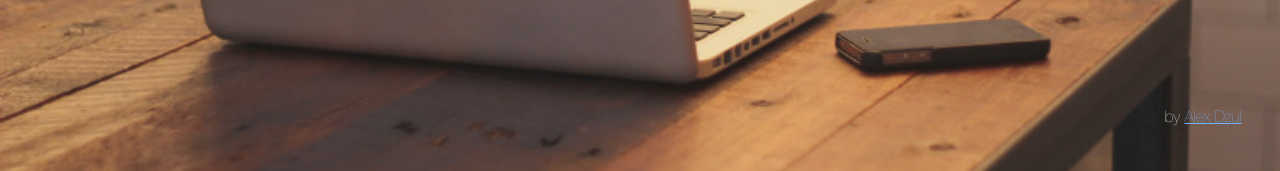
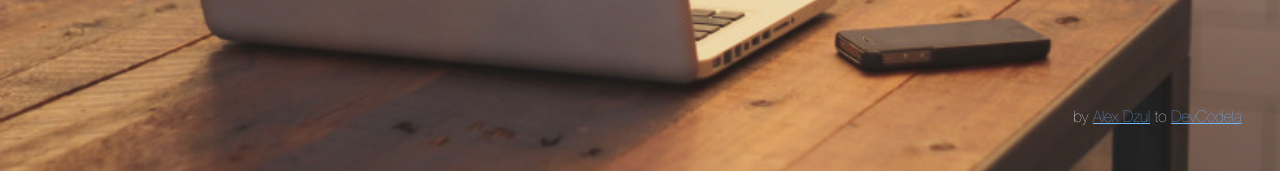
Before and after one commit to alexdzul/CeleryTest, a Django app: page / in a window 1280 px wide. Shown: the part 629-800 px from the top of the page. Run offline with Django 3.2, Linux system fonts and the light colour scheme.

Commit message:
Se integra el nombre de DevCodeLa
Se agrega la url de devcodela en el footer

```diff
--- a/CeleryTest/apps/home/templates/index.html
+++ b/CeleryTest/apps/home/templates/index.html
@@ -18,7 +18,8 @@
     <p id="message"> {{ message }} </p>
 </div>
 <footer>
-        by <a href="https://twitter.com/alexjs88" target="_blank"> Alex Dzul </a>
+        by <a href="https://twitter.com/alexjs88" target="_blank"> Alex Dzul</a>
+        to <a href="https://twitter.com/DevCodela" target="_blank"> DevCodela</a>
 </footer>
 
 
```
